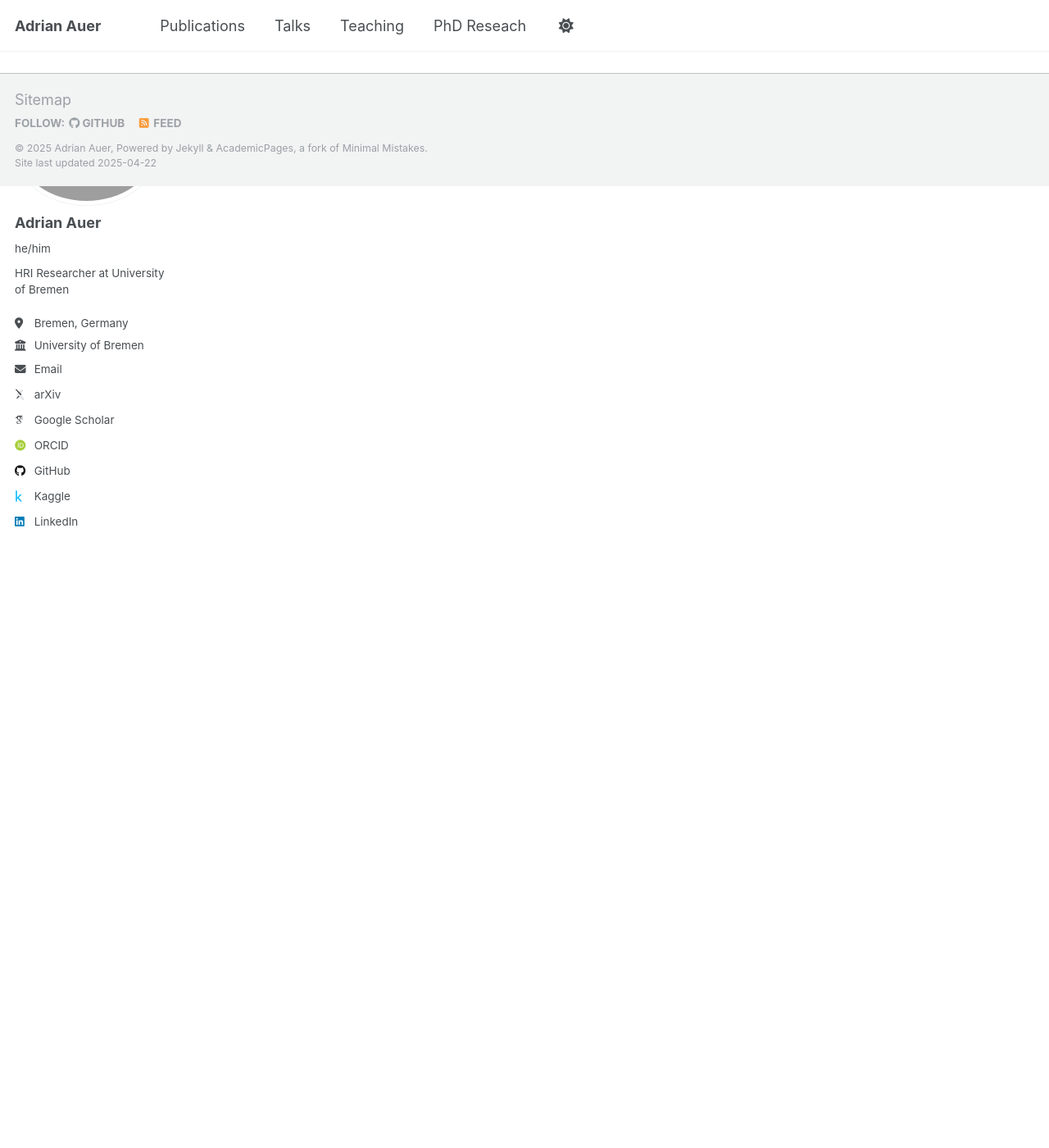
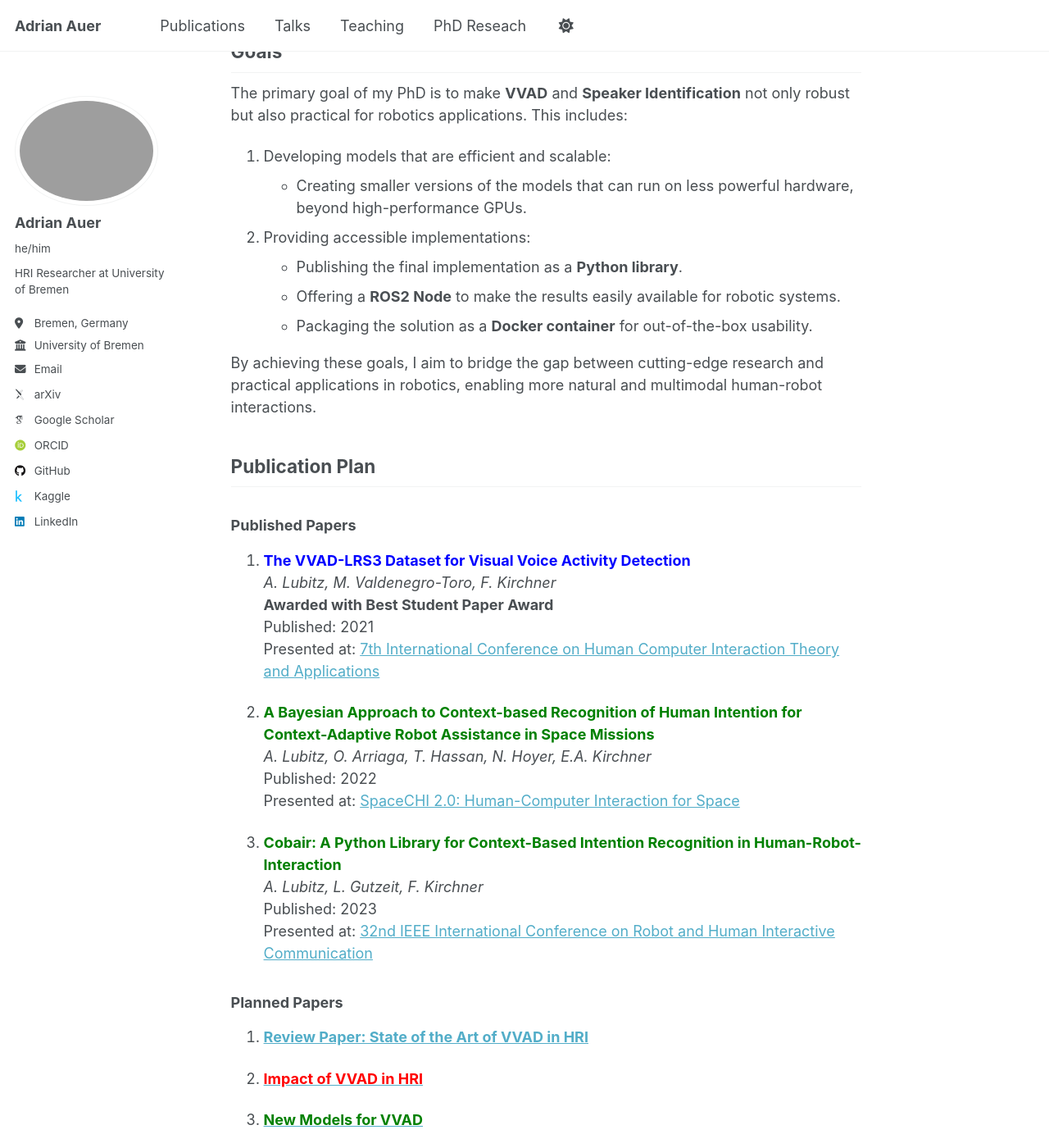
Before and after one commit to adriandavidauer/adriandavidauer.github.io, a Jekyll site: the page built from _pages/phd-research.md, in a window 1280 px wide and 1400 px high, scrolled down 1489 px. Shown: the whole window at 82% size. Built offline with Jekyll 4.4.1, drawn with Linux system fonts in a browser that asks for light colours; some web fonts are replaced; some of the changed text lies outside the part shown.

Commit message:
finisheed phd plan page

```diff
--- a/_pages/phd-research.md
+++ b/_pages/phd-research.md
@@ -15,6 +15,22 @@ My PhD research focuses on **Human-Robot Interaction (HRI)**, specifically on im
   - **Speaking/Not Speaking Labels** and
   - **Bounding Boxes** for active speakers.
 
+## Research Pillars
+
+My PhD research is structured around three main pillars:
+
+### <span style="color:blue;">1. Data</span>
+This pillar focuses on the **VVAD-LRS3 dataset**, which I have created, and the associated pipelines for working with the data. These pipelines ensure efficient data preprocessing, augmentation, and management to support robust model training.
+
+### <span style="color:green;">2. Models</span>
+This pillar involves the development and training of models using the VVAD-LRS3 dataset. It also includes the algorithms for pre- and post-processing, as well as the implementation efforts to make these models accessible. This includes:
+- Optimized training pipelines.
+- Scalable and efficient model architectures.
+- Tools and libraries to facilitate easy integration.
+
+### <span style="color:red;">3. Application</span>
+This pillar focuses on the **use cases** where the models are applied. It includes conducting experiments to validate the models in real-world scenarios and exploring their utility in various Human-Robot Interaction (HRI) contexts.
+
 ## Motivation
 
 I believe it is crucial for humans to interact with robots in a natural way in the future. Currently, Human-Robot Conversations are highly one-dimensional, often resembling simple chatbots. However, the physical form, sensors, and actuators of robots allow for the integration of additional modalities, which can significantly enhance the interaction experience.
@@ -31,3 +47,58 @@ The primary goal of my PhD is to make **VVAD** and **Speaker Identification** no
    - Packaging the solution as a **Docker container** for out-of-the-box usability.
 
 By achieving these goals, I aim to bridge the gap between cutting-edge research and practical applications in robotics, enabling more natural and multimodal human-robot interactions.
+
+## Publication Plan
+
+### Published Papers
+
+1. **<span style="color:blue;">The VVAD-LRS3 Dataset for Visual Voice Activity Detection</span>**
+   *A. Lubitz, M. Valdenegro-Toro, F. Kirchner*
+   **Awarded with Best Student Paper Award**
+   Published: 2021
+   Presented at: [7th International Conference on Human Computer Interaction Theory and Applications](https://www.scitepress.org/Papers/2023/116129/116129.pdf)
+
+
+2. **<span style="color:green;">A Bayesian Approach to Context-based Recognition of Human Intention for Context-Adaptive Robot Assistance in Space Missions</span>**
+   *A. Lubitz, O. Arriaga, T. Hassan, N. Hoyer, E.A. Kirchner*
+   Published: 2022
+   Presented at: [SpaceCHI 2.0: Human-Computer Interaction for Space](https://www.dfki.de/fileadmin/user_upload/import/12351_lubitz_kimmi_cobabir_2022_-_Adrian_Lubitz.pdf)
+
+3. **<span style="color:green;">Cobair: A Python Library for Context-Based Intention Recognition in Human-Robot-Interaction</span>**
+   *A. Lubitz, L. Gutzeit, F. Kirchner*
+   Published: 2023
+   Presented at: [32nd IEEE International Conference on Robot and Human Interactive Communication](https://ieeexplore.ieee.org/stamp/stamp.jsp?arnumber=10309581)
+
+### Planned Papers
+
+1. [**Review Paper: State of the Art of VVAD in HRI**](/review-paper/)
+
+2. [**<span style="color:red;">Impact of VVAD in HRI</span>**](/impact-of-VVAD/)
+
+
+3. [**<span style="color:green;">New Models for VVAD</span>**](/new-models/)
+
+4. [**<span style="color:blue;">Comparison of VVAD Datasets</span>**](/data-comparison/)
+
+5. [**<span style="color:green;">Implementing Multi-Person VVAD</span>**](/multiperson-VVAD-implementation/)
+
+
+6. [**<span style="color:red;">Experiments with Multi-Person VVAD</span>**](/multiperson-VVAD-experiments/)
+
+7. [**<span style="color:blue;">A Benchmark for VVAD in HRI </span>**](/benchmark/)
+
+
+### Possible Side Papers (Could Be Theses)
+
+1. [**<span style="color:blue;">Social Data Analyzer</span>**](/data-analyzer/)
+
+
+2. [**<span style="color:red;">HelloRic Project Presentation Paper</span>**](/hello-ric/)
+
+
+### Possible Ideas for a Post-Doc
+
+1. [**<span style="color:green;">Speech Prediction</span>**](/speech-prediction/)
+
+
+2. [**<span style="color:green;">Mind Wandering Detection</span>**](/mind-wandering/)
```
Also changed, not shown: README.md (+1 -0 lines), _pages/benchmark.md (added, +6 -0 lines), _pages/data-analyzer.md (added, +10 -0 lines), _pages/data-comparision.md (added, +7 -0 lines), _pages/hello-ric.md (added, +6 -0 lines), _pages/impact-of-VVAD.md (added, +6 -0 lines), _pages/mind-wandering.md (added, +7 -0 lines), _pages/multiperson-VVAD-experiments.md (added, +8 -0 lines), _pages/multiperson-VVAD-implementation.md (added, +8 -0 lines), _pages/new-models.md (added, +7 -0 lines), _pages/review-paper.md (added, +8 -0 lines), _pages/speech-prediction.md (added, +6 -0 lines).
